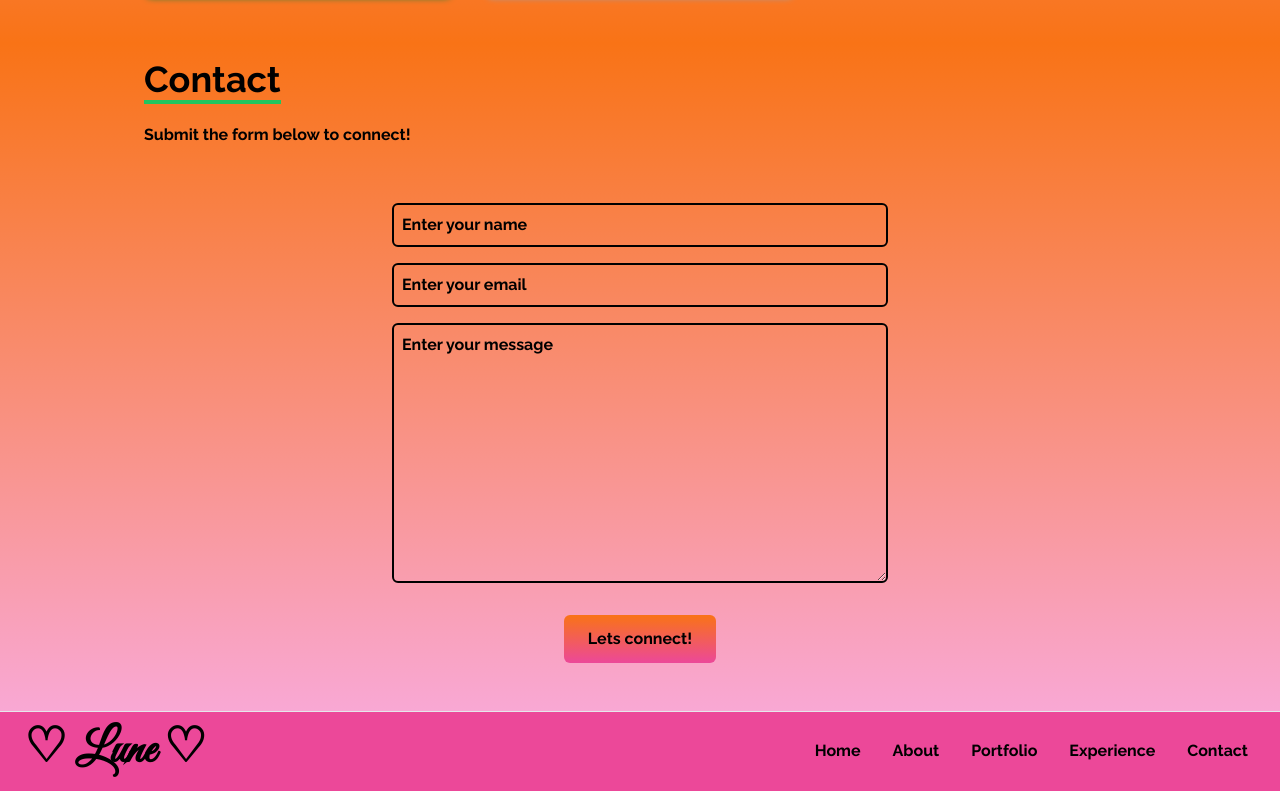
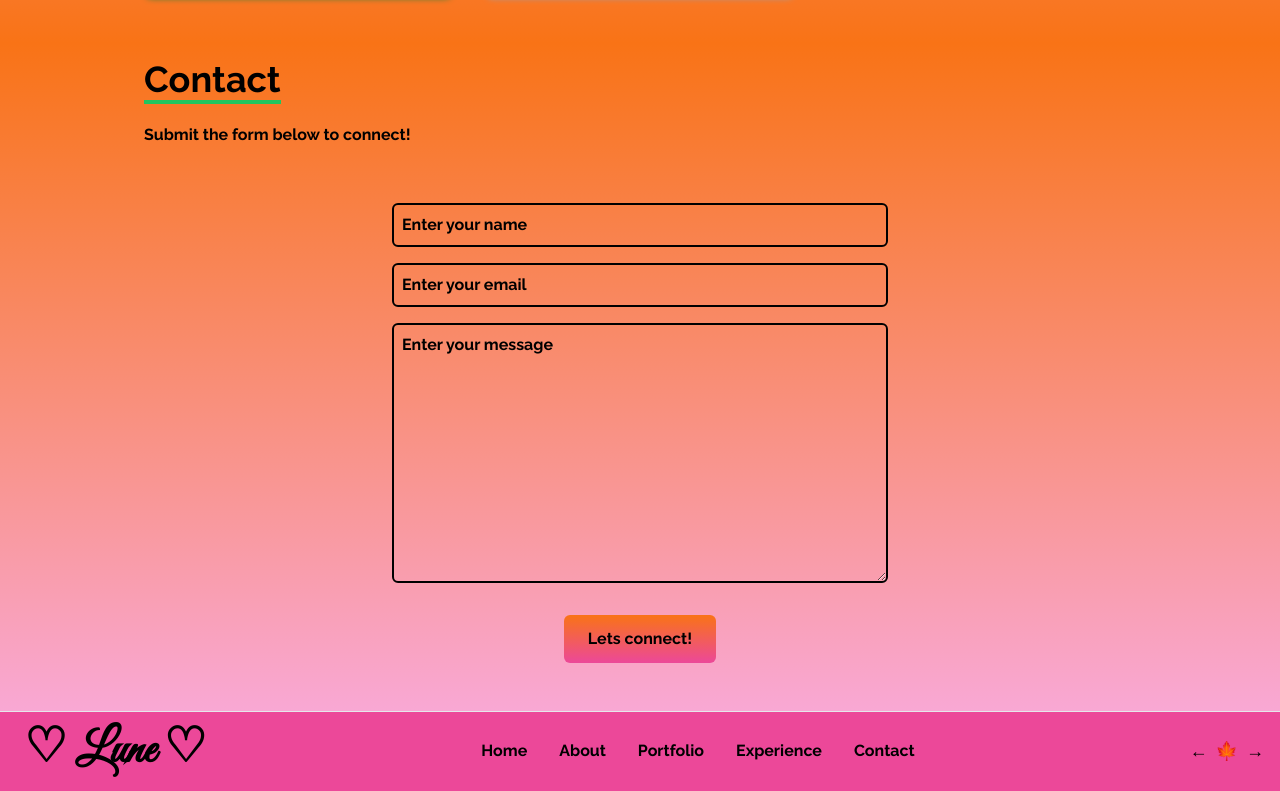
Before and after one commit to lunarfrm777/portfolio, a React (Create React App) app: page / in a window 1280 px wide. Shown: the part 2837-3628 px from the top of the page. Built offline with nearby package versions, Linux system fonts and the light colour scheme.

Commit message:
added webring widget to Footer.js

```diff
--- a/src/components/Footer.js
+++ b/src/components/Footer.js
@@ -69,6 +69,11 @@ const Footer = () => {
                  ))}
              </ul>
         )}
+        <div className='flex items-center gap-2 text-black font-bold text-lg'>
+            <a href="https://webring.ca/prev/lune" className='hover:scale-105 duration-200'>←</a>
+            <a href="https://webring.ca" className='hover:scale-105 duration-200'>🍁</a>
+            <a href="https://webring.ca/next/lune" className='hover:scale-105 duration-200'>→</a>
+        </div>
     </div>
   )
 }
```
